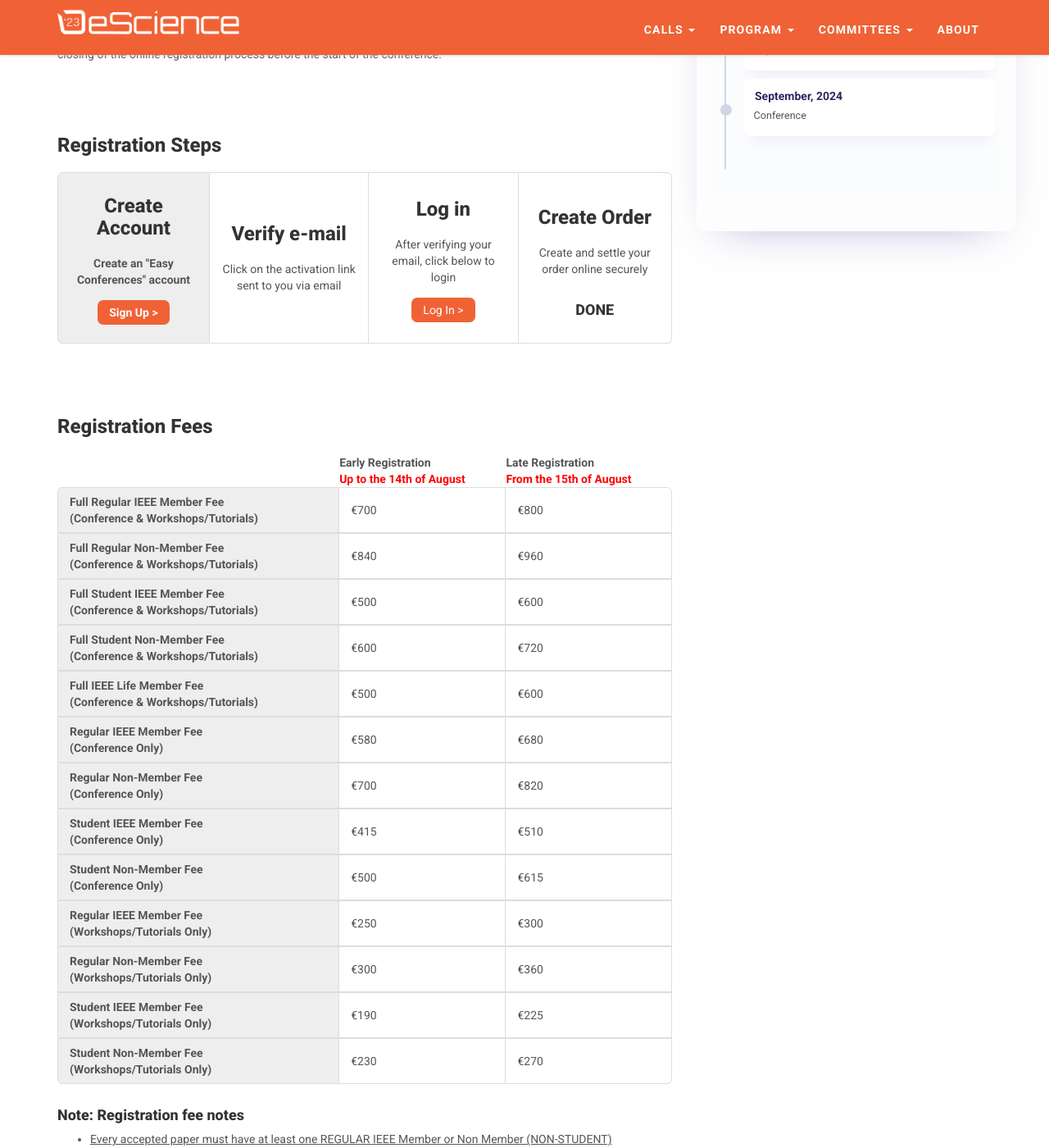
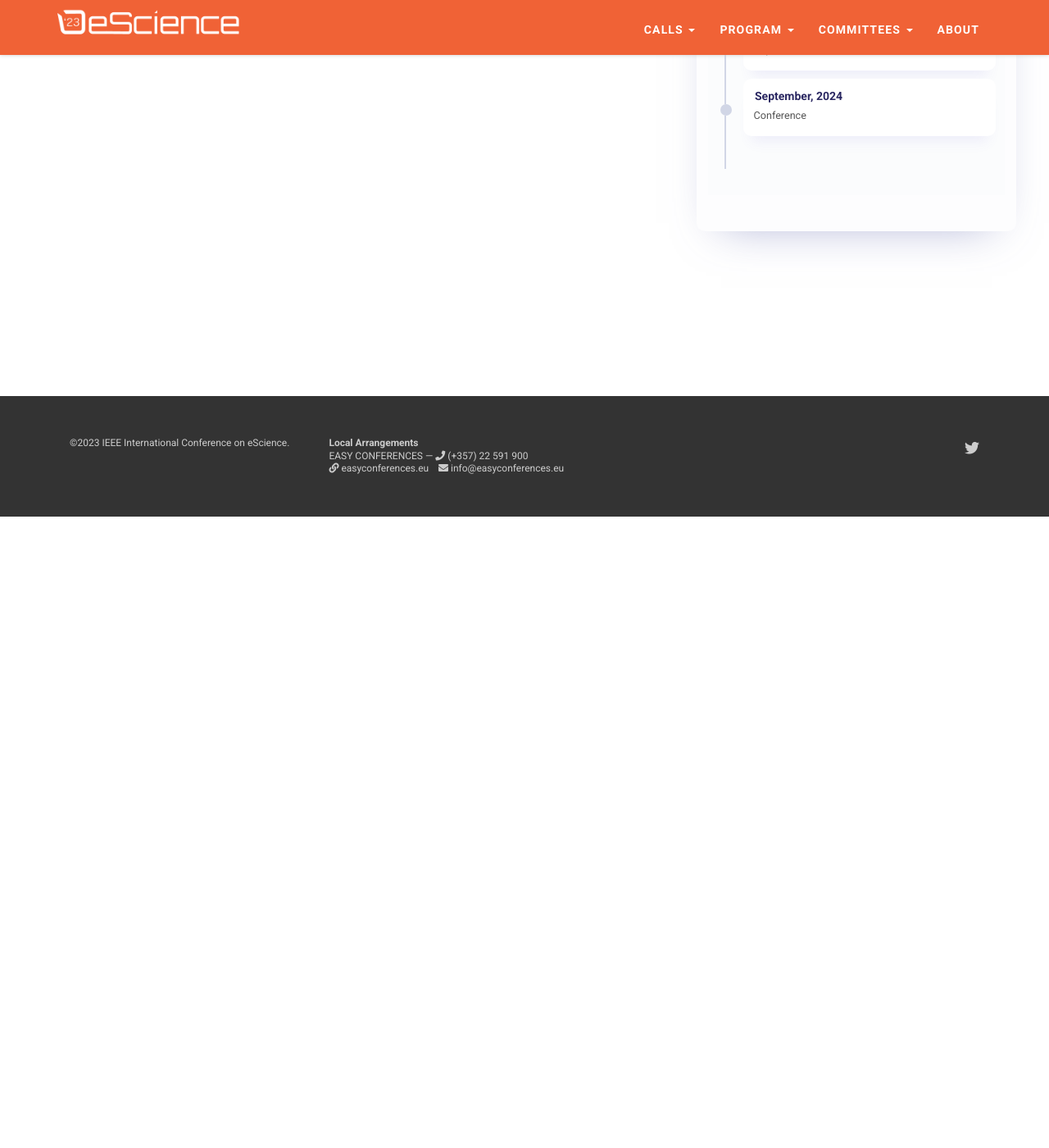
Before and after one commit to escience-conference/2024, a Jekyll site: the page built from registration.html, in a window 1280 px wide and 1400 px high, scrolled down 515 px. Shown: the whole window at 82% size. Built offline with Jekyll 4.4.1, drawn with Linux system fonts in a browser that asks for light colours; nearby versions of some CDN libraries; after the commit the page ends 1145 px from its top, so only the background shows below that; some of the changed text lies outside the part shown.

Commit message:
Update registration.html

```diff
--- a/registration.html
+++ b/registration.html
@@ -8,64 +8,18 @@ title: Registration
 
 <div style="margin: 2em 0">
     <p>
-        Registrations will be done online through <a href="http://www.easyconferences.org/"
-            target="_blank">www.easyconferences.org</a>. Participants may pay instantly using their credit card
-        (VISA/MASTERCARD), or by bank transfer. A one-stop-shop software is used for the whole registration process, <a
-            href="http://www.easyconferences.org/" target="_blank">www.easyconferences.org</a>. The whole process is
-        very easy to use, it is totally secure and can be completed in a few minutes.
+        Registration is not yet available.
     </p>
-    <p>
-        Please note that participants may not only register for the conference through <a
-            href="http://www.easyconferences.org/" target="_blank">www.easyconferences.org</a>, but they can also book
-        their accommodation, airport transfers, car hire, etc. All additional services are offered at specially
-        negotiated conference rates. Furthermore, the software provides participants with the possibility to complete
-        the registration process periodically; participants may register for the conference and return later to book
-        further services (subject to availability).
-    </p>
-    <p>
-        Please note that the software provides participants with the possibility to complete the registration process in
-        steps/periodically; participants may register for the conference and return later to book further services like
-        accommodation, taxi transfers, etc (subject to availability). The system will accept unlimited changes/updates
-        up to the closing of the online registration process before the start of the conference.
-    </p>
+
 </div>
 
 <br /><br />
-<h3>Registration Steps</h3>
 
-<table>
-    <tr>
-        <td style="text-align: center">
-            <h3>Create Account</h3>
-            Create an "Easy Conferences" account<br /><br />
-            <a href="https://www.easyconferences.org/signup" target="_blank"
-                style="background-color: #f06236; border-radius: .5em; color: #fff; padding: .5em 1em">Sign Up ></a>
-            <br /><br />
-        </td>
-        <td style="text-align: center">
-            <h3>Verify e-mail</h3>
-            Click on the activation link sent to you via email<br /><br />
-        </td>
-        <td style="text-align: center">
-            <h3>Log in</h3>
-            After verifying your email, click below to login<br /><br />
-            <a href="https://www.easyconferences.org/escience2023/register" target="_blank"
-                style="background-color: #f06236; border-radius: .5em; color: #fff; padding: .5em 1em">Log In ></a>
-            <br /><br />
-        </td>
-        <td style="text-align: center">
-            <h3>Create Order</h3>
-            Create and settle your order online securely
-            <br /><br />
-            <h4>DONE</h4>
-        </td>
-    </tr>
-</table>
 
 
 <br /><br />
 <h3>Registration Fees</h3>
-
+<!--
 <table>
     <thead>
         <tr>
@@ -148,37 +102,4 @@ title: Registration
         </tr>
     </tbody>
 </table>
-
-
-<h4>Note: Registration fee notes</h4>
-
-<ul>
-    <li><u>Every accepted paper must have at least one REGULAR IEEE Member or Non Member (NON-STUDENT) registration</u>.
-        <strong>All Authors should register and pay by the 14th of August 2023 in order to have their papers included in
-            the
-            proceedings.</strong> One registration covers one paper.
-    </li>
-    <li><u>Full Fee (Conference & Workshops/Tutorials)- IEEE Member/Non Member/ Student IEEE Student Non Member
-            Registration Fees include:</u> access to the main conference, tutorials and workshops, conference material,
-        coffee
-        breaks, daily lunches, welcome cocktail and conference dinner.</li>
-    <li><u>Conference Only -IEEE Member/Non Member/ Student IEEE/Student Non Member Registration Fees include:</u>
-        access to
-        the main conference, conference material, coffee breaks, daily lunches, welcome cocktail and conference dinner.
-    </li>
-    <li><u>Workshops/Tutorials Only -IEEE Member/Non Member/ Student IEEE/Student Non Member Registration Fees
-            include:</u>
-        access to the tutorials and workshops, material, coffee breaks and daily lunches for the days.</li>
-    <li>*<u>Student Registration:</u> <strong>Documentation proving registered student status (student's ID Card or a
-            letter from the
-            Head of Department/Director of Doctoral School prepared on the notepaper of the institution) should be sent
-            to:</strong>
-        <a href="mailto:info@easyconferences.eu">info@easyconferences.eu</a>.
-    </li>
-</ul>
-<br /><br />
-<div style="text-align: center">
-    <a href="{{site.baseurl}}/accommodation"
-        style="background-color: #f06236; border-radius: .5em; color: #fff; padding: 1em 2em">Accommodation ></a>
-</div>
-<br /><br />
+-->
```
